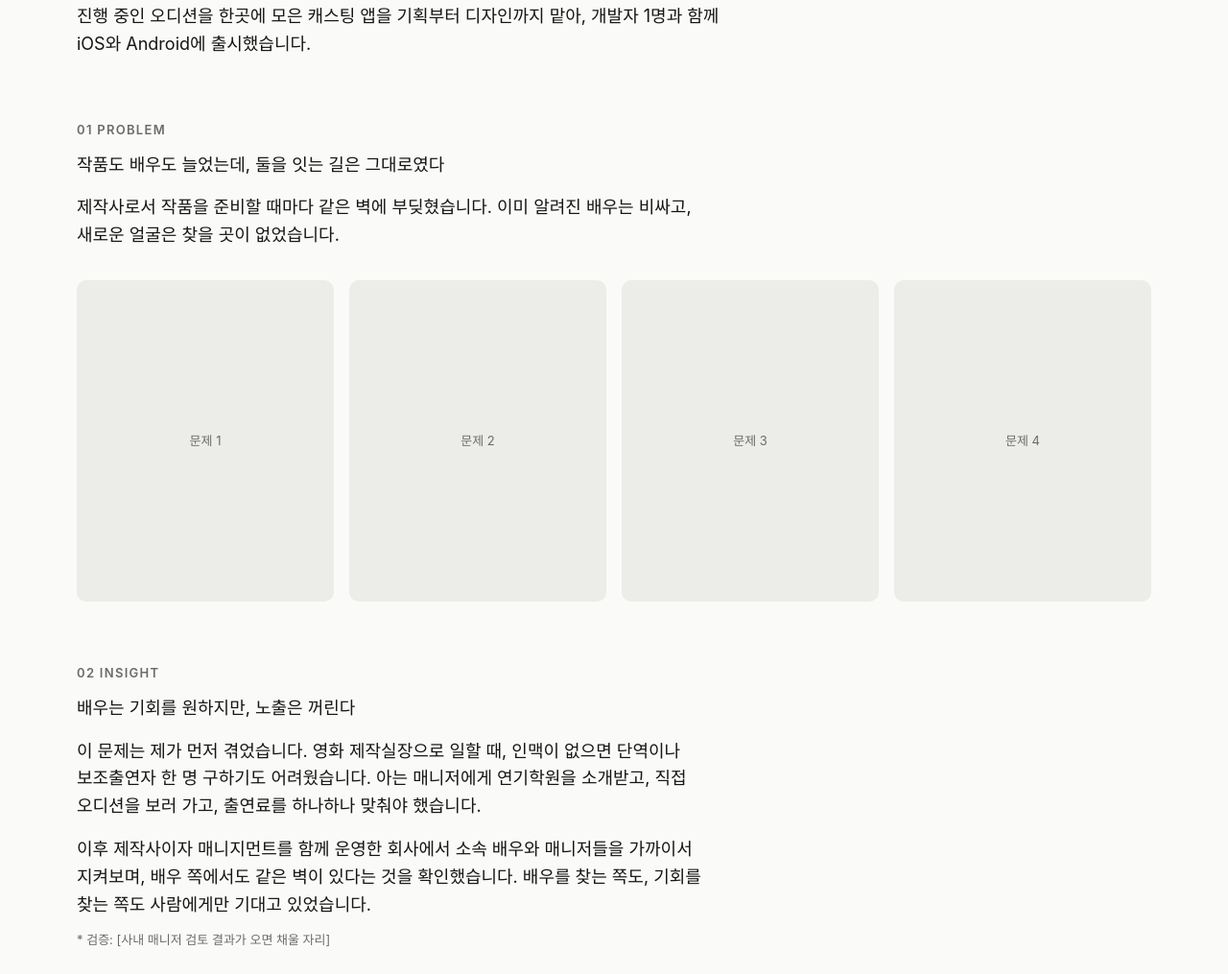
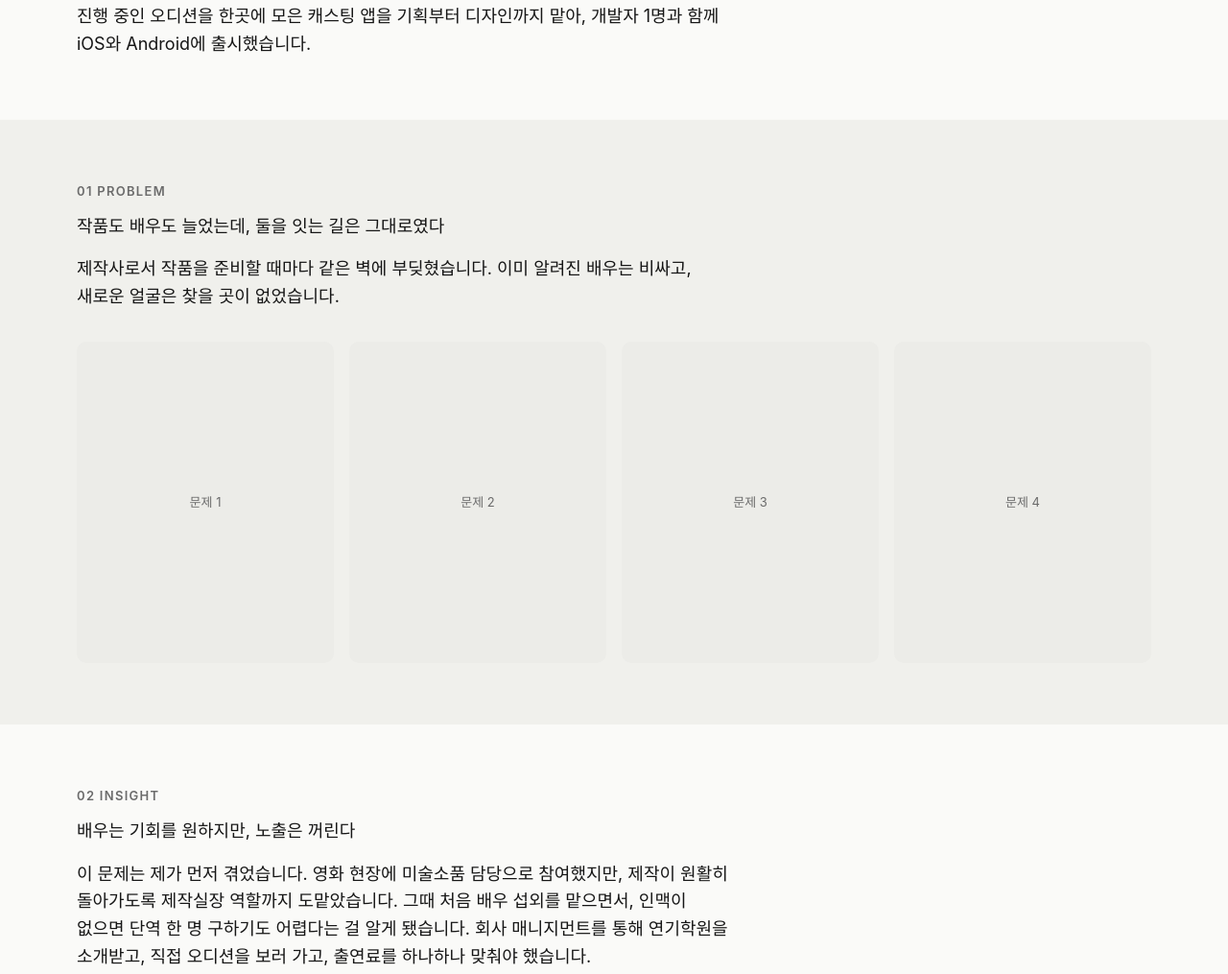
Before and after one commit to easyhyeonar-debug/jihyeon-portfolio, a plain HTML site: page projects/project-01.html in a window 1280 px wide. Shown: the part 1156-2171 px from the top of the page at 96% size. Drawn offline with Linux system fonts and the light colour scheme; a web font is replaced by a local one.

Commit message:
Add dark band behind problem section and update insight intro
Co-Authored-By: Claude Opus 5.5 <noreply@anthropic.com>

```diff
--- a/css/style.css
+++ b/css/style.css
@@ -15,6 +15,7 @@
   --line: #e4e4e0;
   --accent: #2f5bff;
   --thumb: #ecece8;
+  --band: #f0f0ec;
   --header-h: 56px;
   --max: 1120px;
   --gutter: 16px;
@@ -32,6 +33,7 @@
     --line: #2c2c2a;
     --accent: #7c97ff;
     --thumb: #232321;
+    --band: #0b0b0b;
   }
 }
 
@@ -225,6 +227,13 @@ button { font: inherit; color: inherit; background: none; border: 0; cursor: poi
 .case .placeholder { aspect-ratio: 16 / 10; border-radius: 10px; background: var(--thumb); margin-top: 24px; }
 .project-body .case .case-note { margin-top: 12px; font-size: 12px; color: var(--muted); }
 .case-subtitle { margin: 40px 0 16px; font-size: 14px; line-height: 1.6; font-weight: 600; }
+/* 구분용 어두운 띠: 화면 폭 전체로 배경을 깔고 내용은 그대로 컨테이너 안에 */
+.case-band {
+  padding: 64px 0;
+  background: var(--band);
+  box-shadow: 0 0 0 100vmax var(--band);
+  clip-path: inset(0 -100vmax);
+}
 .case-cards { display: grid; grid-template-columns: repeat(2, 1fr); gap: 12px; margin-top: 32px; }
 .case-cards .placeholder { aspect-ratio: 4 / 5; margin-top: 0; }
 .case-cards img { width: 100%; height: auto; border-radius: 10px; }
--- a/projects/project-01.html
+++ b/projects/project-01.html
@@ -26,7 +26,7 @@
         </section>
 
         <!-- 1. 왜 만들었어? — 짧게 -->
-        <section class="case" id="problem" aria-labelledby="problem-title">
+        <section class="case case-band" id="problem" aria-labelledby="problem-title">
           <p class="case-label">01 Problem</p>
           <h2 id="problem-title">작품도 배우도 늘었는데, 둘을 잇는 길은 그대로였다</h2>
           <p>제작사로서 작품을 준비할 때마다 같은 벽에 부딪혔습니다. 이미 알려진 배우는 비싸고, 새로운 얼굴은 찾을 곳이 없었습니다.</p>
@@ -54,7 +54,7 @@
         <section class="case" id="insight" aria-labelledby="insight-title">
           <p class="case-label">02 Insight</p>
           <h2 id="insight-title">배우는 기회를 원하지만, 노출은 꺼린다</h2>
-          <p>이 문제는 제가 먼저 겪었습니다. 영화 제작실장으로 일할 때, 인맥이 없으면 단역이나 보조출연자 한 명 구하기도 어려웠습니다. 아는 매니저에게 연기학원을 소개받고, 직접 오디션을 보러 가고, 출연료를 하나하나 맞춰야 했습니다.</p>
+          <p>이 문제는 제가 먼저 겪었습니다. 영화 현장에 미술소품 담당으로 참여했지만, 제작이 원활히 돌아가도록 제작실장 역할까지 도맡았습니다. 그때 처음 배우 섭외를 맡으면서, 인맥이 없으면 단역 한 명 구하기도 어렵다는 걸 알게 됐습니다. 회사 매니지먼트를 통해 연기학원을 소개받고, 직접 오디션을 보러 가고, 출연료를 하나하나 맞춰야 했습니다.</p>
           <p>이후 제작사이자 매니지먼트를 함께 운영한 회사에서 소속 배우와 매니저들을 가까이서 지켜보며, 배우 쪽에서도 같은 벽이 있다는 것을 확인했습니다. 배우를 찾는 쪽도, 기회를 찾는 쪽도 사람에게만 기대고 있었습니다.</p>
           <p class="case-note">* 검증: [사내 매니저 검토 결과가 오면 채울 자리]</p>
 
```
